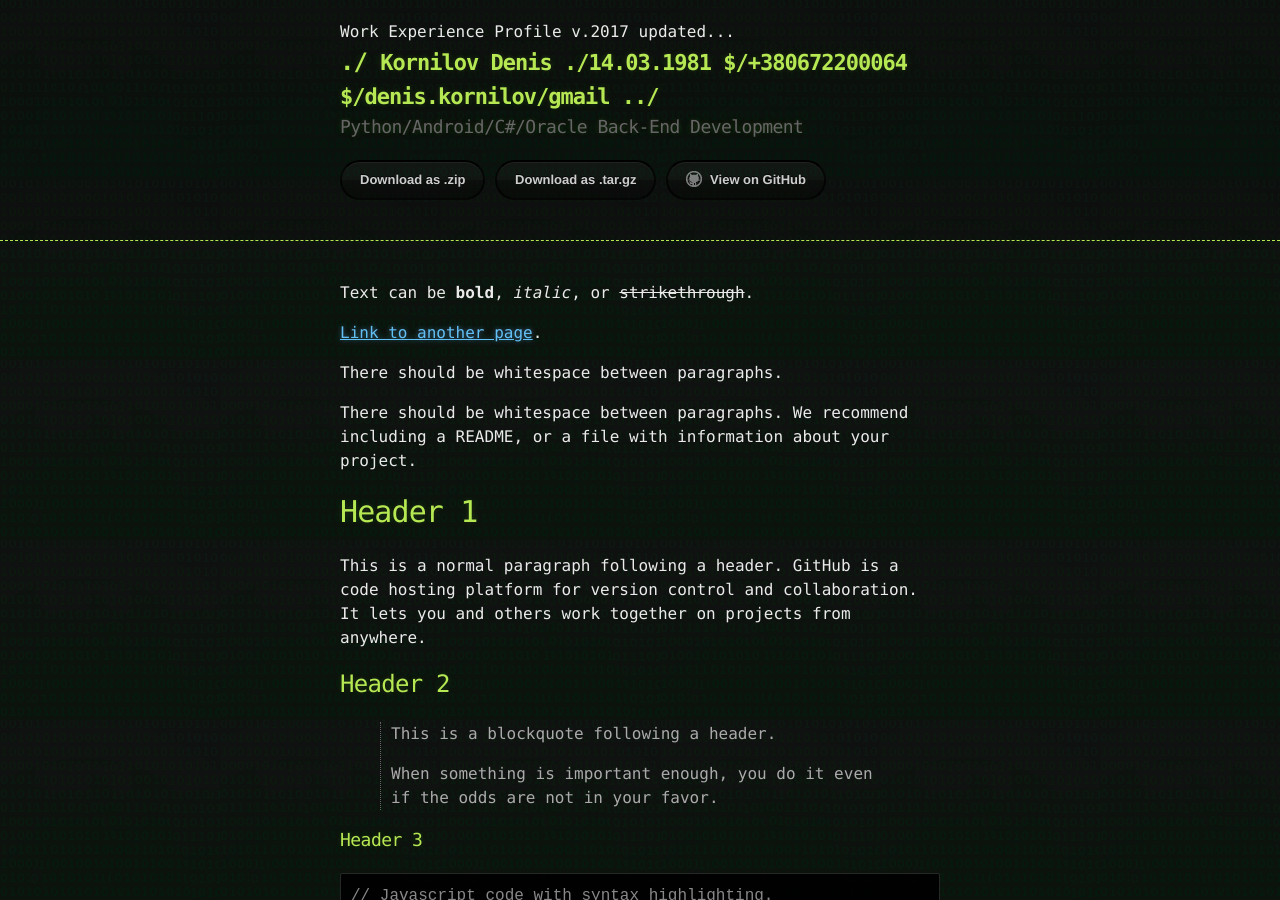
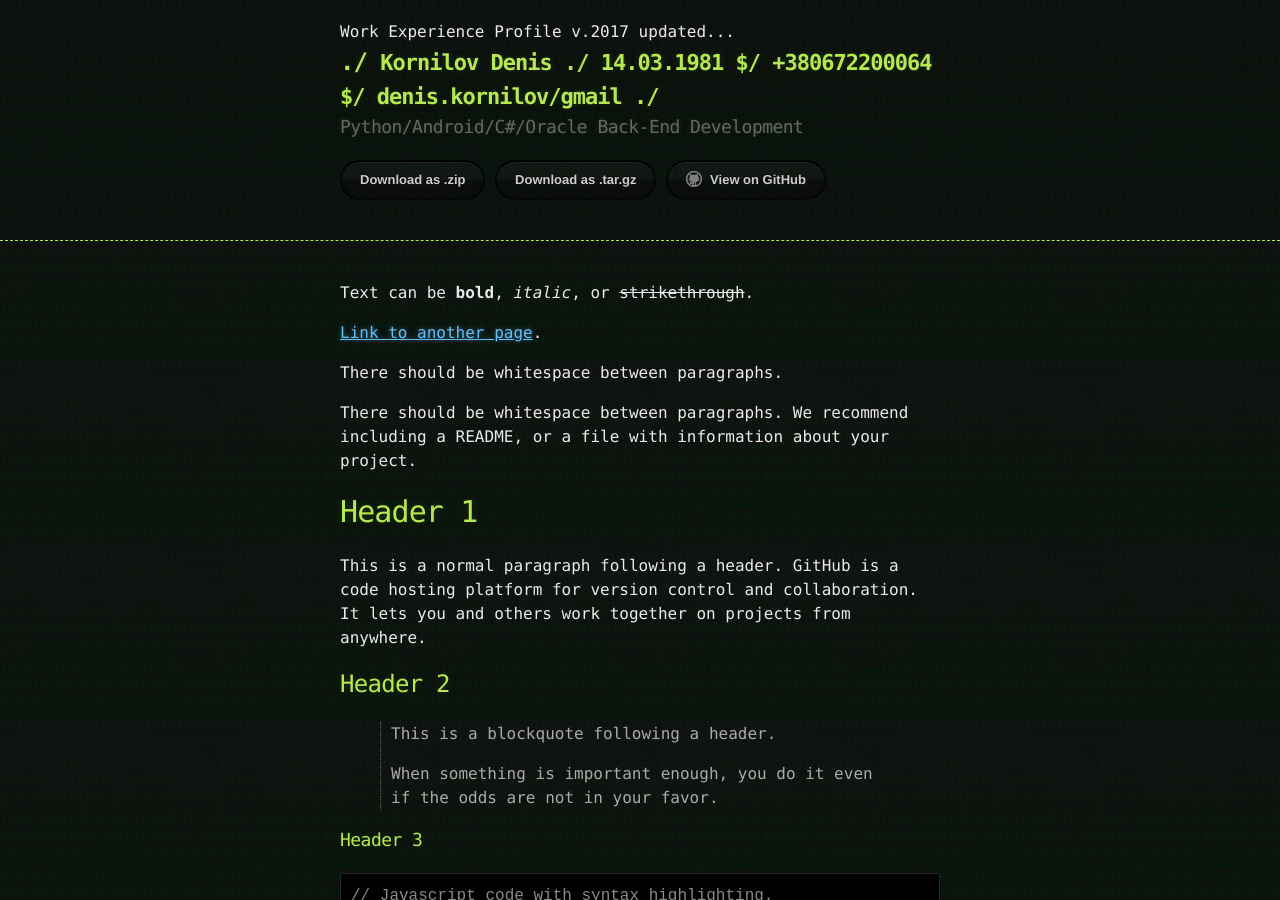
Before and after one commit to kornilov1981/kornilov1981.github.io, a Jekyll site: the page built from index.md, in a window 1280 px wide and 900 px high. Built offline with Jekyll 4.4.1, drawn with Linux system fonts in a browser that asks for light colours.

Commit message:
Header Fix

```diff
--- a/_layouts/default.html
+++ b/_layouts/default.html
@@ -13,7 +13,7 @@
     <header>
       <div class="container">
         Work Experience Profile v.2017 updated...
-	    <h1 style="font-size: 22px; margin-left: 0px;">Kornilov Denis ./14.03.1981 $/+380672200064 $/denis.kornilov/gmail ../</h1>
+	    <h1 style="font-size: 22px; margin-left: 0px;">Kornilov Denis ./&nbsp;14.03.1981 $/&nbsp;+380672200064 $/&nbsp;denis.kornilov/gmail ./</h1>
           <h2 style="font-size: 18px;">Python/Android/C#/Oracle Back-End Development</h2>
 
 
```
